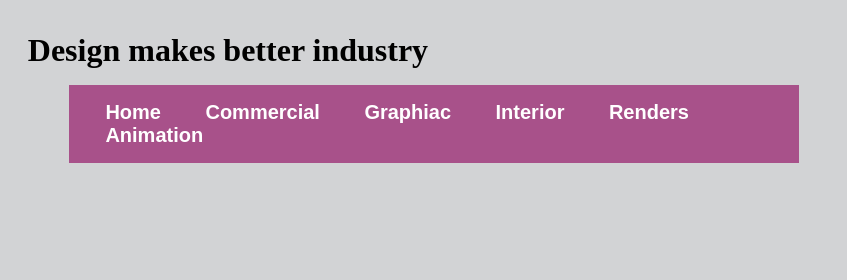
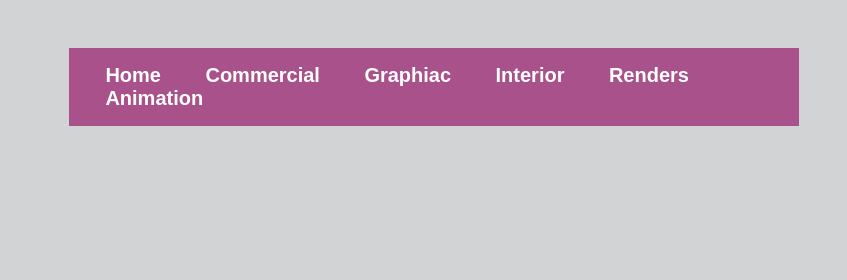
Before and after one commit to alejandramarin/alejandramarin.github.io, a plain HTML site: page unit_8/index.html in a window 1280 px wide. Shown: the top 280 px of the page, 433-1280 px from the left. Drawn offline with Linux system fonts and the light colour scheme; a web font is replaced by a local one.

Commit message:
no slogan

```diff
--- a/unit_8/index.html
+++ b/unit_8/index.html
@@ -1,5 +1,6 @@
 <!DOCTYPE html>
 <html>
+<meta name="viewport" content="width=device-width, initial-scale=1">
 <head>
 	<title>"Alejandra Marin Molano"</title>
 	<link rel="stylesheet" type="text/css" href="css/style.css">
@@ -8,7 +9,6 @@
 	<div class="wrapper">
 		<header id="two_column" class="clearfix">
 			<img src="images/logo.png" alt="Alejandra Marin logo" class="logo">
-			<h1>Design makes better industry</h1>
 			<nav class="menu">
 				<a href="index.html">Home</a>
 				<a href="#">Commercial</a>
```
